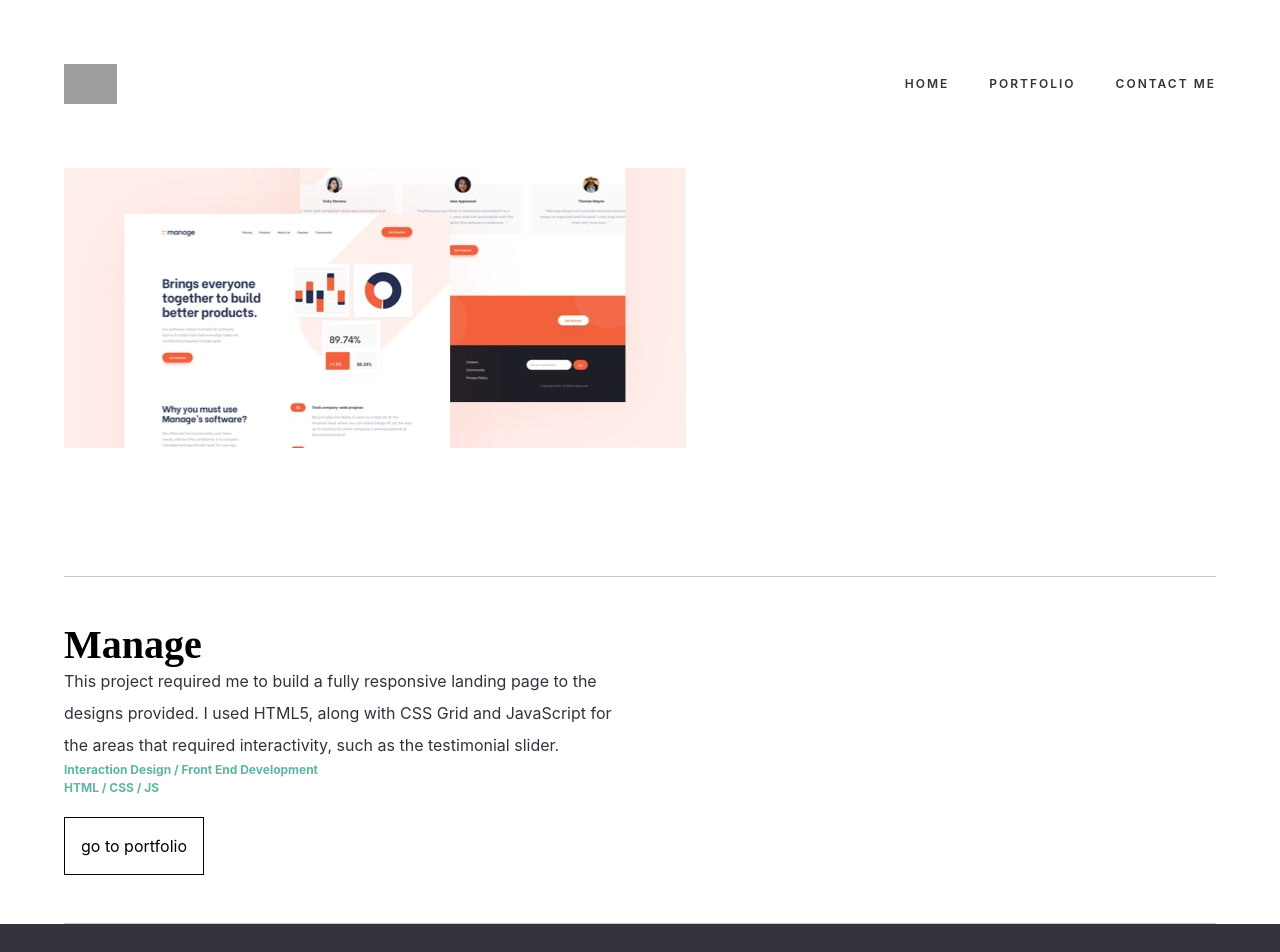
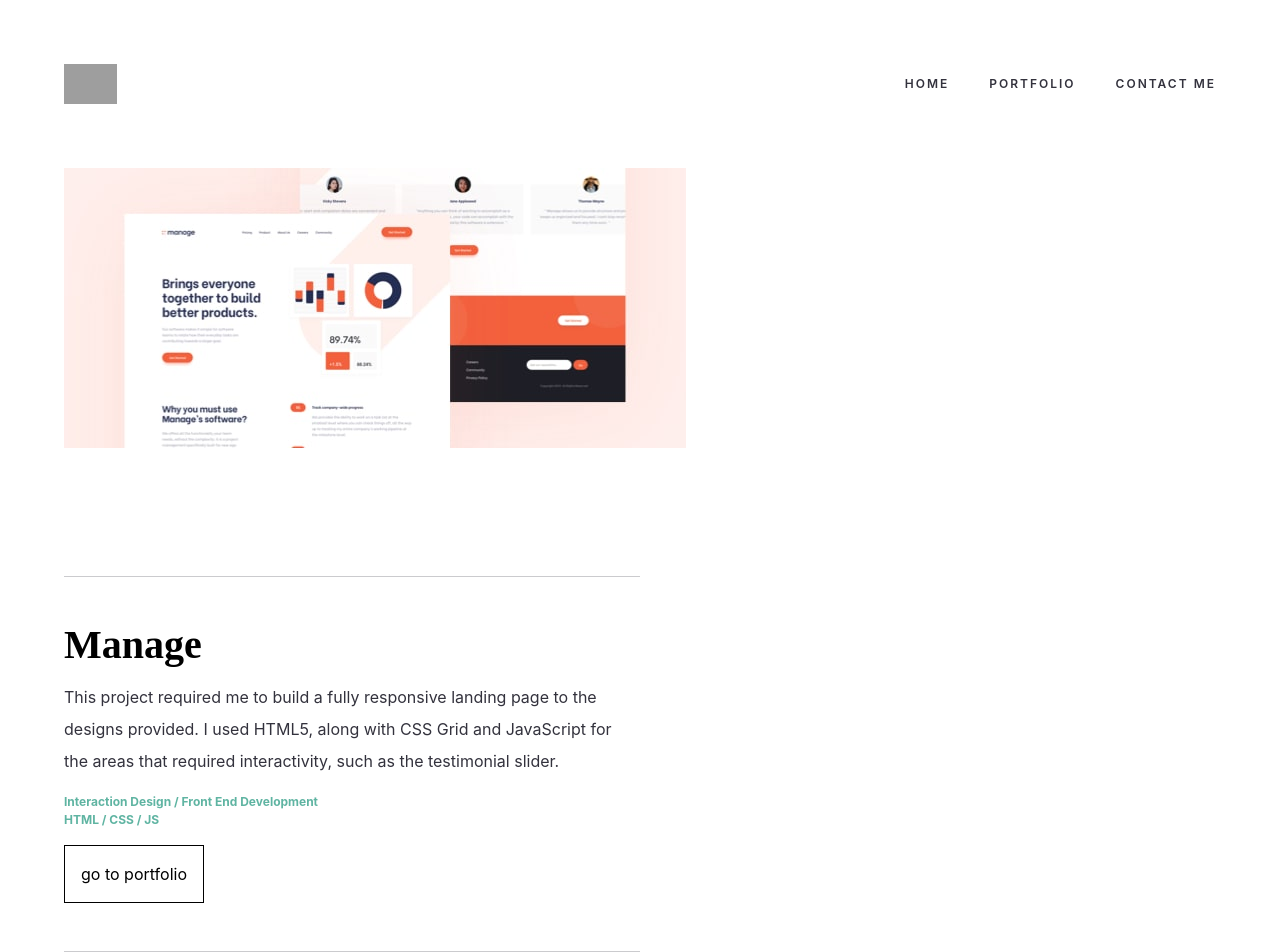
Before and after one commit to markup-mitchell/frontend-mentor-portfolio, a Next.js app: page /portfolio/manage in a window 1280 px wide. Shown: the top 952 px of the page. Built offline with nearby package versions, Linux system fonts and the light colour scheme; grey boxes are pictures that could not be loaded.

Commit message:
project summary section behaviour done

```diff
--- a/src/pages/portfolio/manage.jsx
+++ b/src/pages/portfolio/manage.jsx
@@ -7,39 +7,45 @@ export default function Manage() {
         <source /> */}
       <img src="../images/detail/mobile/image-manage-hero@2x.jpg" alt="" />
       {/* </picture> */}
-
-      <div className="mt-10 xl:mt-32">
+      <div className="xl:w-1/2">
+        <div className="mt-10 xl:mt-32 ">
           <hr className="m-0 text-p3  opacity-25" />
           <div className="contentWrapper py-6 sm:py-8 xl:py-12 sm:mt-0  w-full flex-col md:flex md:flex-row md:space-x-3">
-          <div className="flex flex-col md:w-1/2">
+            <div className="flex flex-col md:w-1/2 xl:w-full">
               <h2 className="font-serif text-40 font-bold leading-none">
                 Manage
               </h2>
-            <p className="md:hidden xl:block mt-6 md:mt-0 leading-loose text-p3 ">
-              This project required me to build a fully responsive landing page
-              to the designs provided. I used HTML5, along with CSS Grid and
-              JavaScript for the areas that required interactivity, such as the
-              testimonial slider.
+              <div className="md:hidden xl:block mt-6 md:mt-4">
+                <p className="leading-loose text-p3 ">
+                  This project required me to build a fully responsive landing
+                  page to the designs provided. I used HTML5, along with CSS
+                  Grid and JavaScript for the areas that required interactivity,
+                  such as the testimonial slider.
                 </p>
+              </div>
+              <div className="mt-6 md:mt-4">
                 <p className="text-p1 text-xs font-bold">
-              Interaction Design / Front End Development <br /> HTML / CSS / JS
+                  Interaction Design / Front End Development <br /> HTML / CSS /
+                  JS
                 </p>
-            <div className="mt-5">
+              </div>
+              <div className="mt-6 md:mt-4">
                 {' '}
                 <button className="border p-4">go to portfolio</button>
               </div>
             </div>
-          <div className="md:w-1/2">
-            <p className="hidden bg-s2 md:block xl:hidden mt-6 md:mt-0 leading-loose text-p3">
-              This project required me to build a fully responsive landing page
-              to the designs provided. I used HTML5, along with CSS Grid and
-              JavaScript for the areas that required interactivity, such as the
-              testimonial slider.
+            <div className="hidden md:block xl:hidden md:w-1/2 xl:w-full mt-6 md:mt-0">
+              <p className=" bg-s2 leading-loose text-p3">
+                This project required me to build a fully responsive landing
+                page to the designs provided. I used HTML5, along with CSS Grid
+                and JavaScript for the areas that required interactivity, such
+                as the testimonial slider.
               </p>
             </div>
           </div>
           <hr className="text-p3 opacity-25 m-0" />
         </div>
+      </div>
     </>
   );
 }
```
Lines whose indentation alone changed are shown as unchanged.
